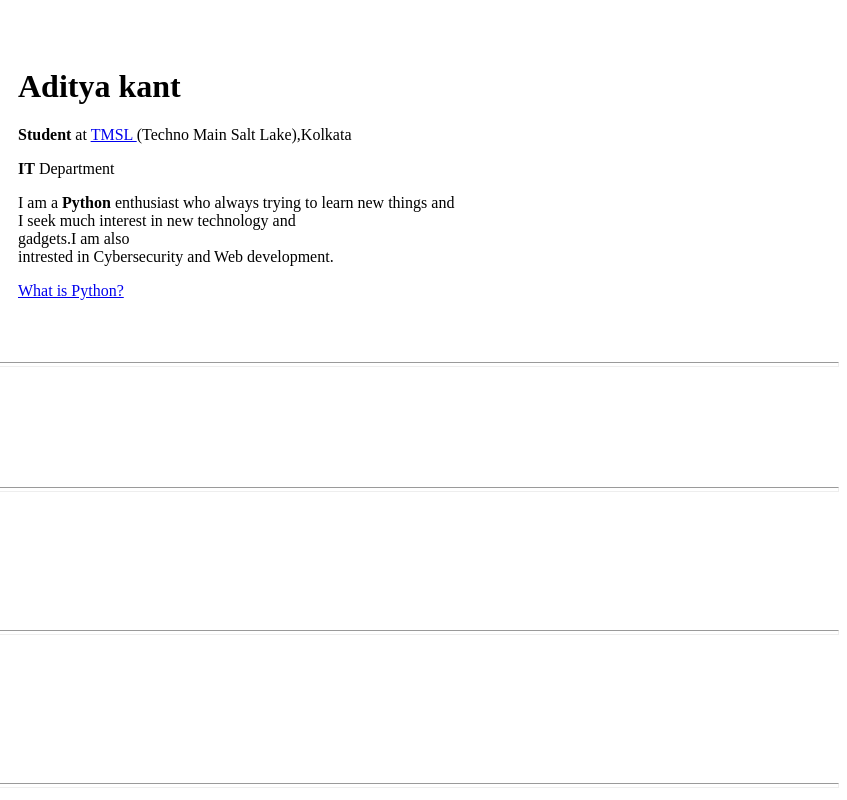
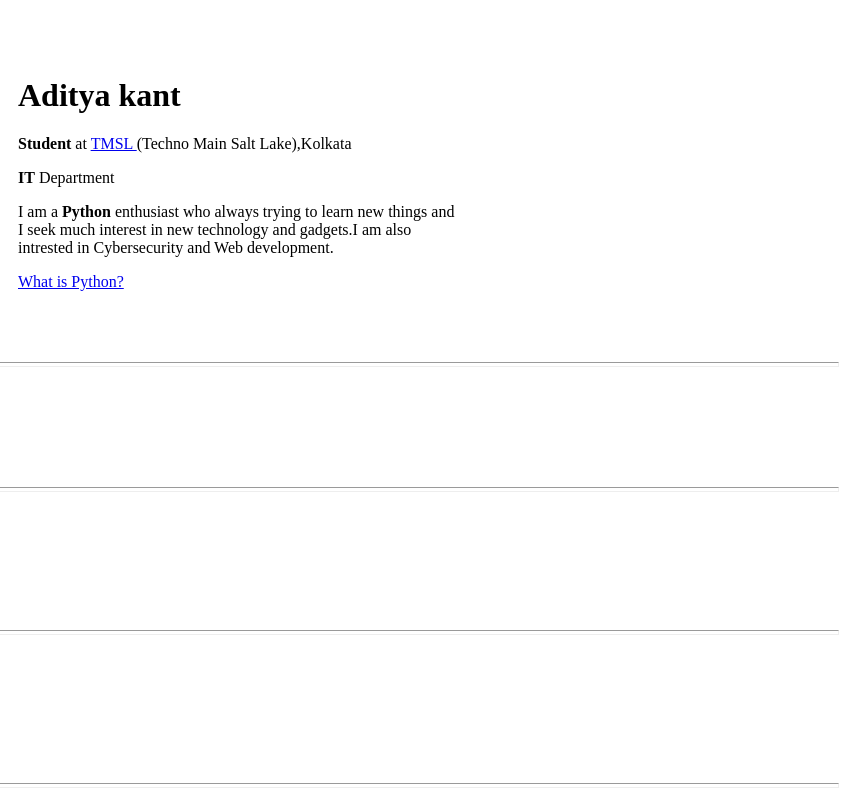
Before and after one commit to Adityakant2002/My-website, a plain HTML site: page index.html in a window 1280 px wide. Shown: the top 800 px of the page, 433-1280 px from the left. Drawn offline with Linux system fonts and the light colour scheme.

Commit message:
Update index.html

```diff
--- a/index.html
+++ b/index.html
@@ -21,7 +21,7 @@ body {
     <td><h1> <strong>Aditya kant</strong></h1>
     <p><strong>Student</strong> at <a href="https://ticollege.ac.in/"> TMSL </a>(Techno Main Salt Lake),Kolkata
       <p><strong>IT</strong> Department</p>
-      <p>I am a <strong>Python</strong> enthusiast who always trying to learn new things and<br> I seek much interest in new technology and<br> gadgets.I am also<br> intrested in Cybersecurity and Web development.</p>
+      <p>I am a <strong>Python</strong> enthusiast who always trying to learn new things and<br> I seek much interest in new technology and gadgets.I am also<br> intrested in Cybersecurity and Web development.</p>
       <p> <a href="https://www.geeksforgeeks.org/python-programming-language/"> What is Python?</a></p></td>
   </tr>
 </table>
```
